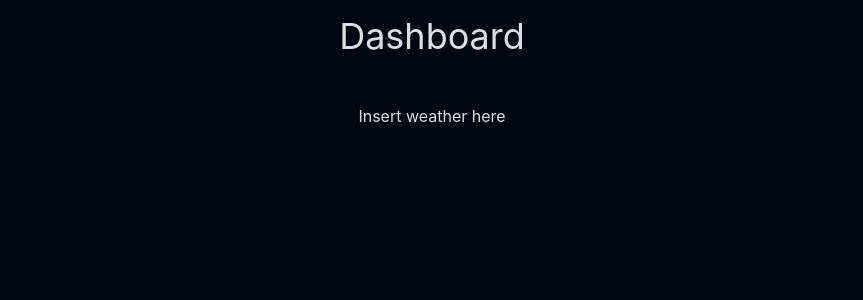
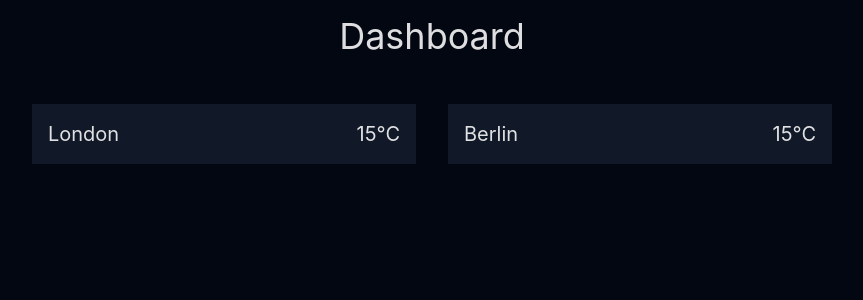
Before and after one commit to TormodNy/weather, a React (Vite) app: page / in a window 1280 px wide. Shown: the top 300 px of the page, without its empty margins (208-1071 px from the left). Built offline with nearby package versions, Linux system fonts and the light colour scheme.

Commit message:
feat: add basic box for selecting weather location

```diff
--- a/src/pages/dashboard/DashboardPage.tsx
+++ b/src/pages/dashboard/DashboardPage.tsx
@@ -1,9 +1,21 @@
 import BasePage from "../base/BasePage";
+import LocationBox from "./LocationBox";
 
 function DashboardPage() {
     return (
         <BasePage heading="Dashboard">
-            Insert weather here
+            <section className="flex flex-row gap-8 w-full justify-center">
+                <LocationBox
+                    locationName="London"
+                    latitude={51.509865}
+                    longitude={-0.118092}
+                />
+                <LocationBox
+                    locationName="Berlin"
+                    latitude={52.520008}
+                    longitude={13.404954}
+                />
+            </section>
         </BasePage>
     );
 }
--- /dev/null
+++ b/src/pages/dashboard/LocationBox.tsx
@@ -0,0 +1,16 @@
+interface LocationBoxProps {
+    locationName: string;
+    latitude: number;
+    longitude: number;
+}
+
+function LocationBox({ locationName, latitude, longitude }: LocationBoxProps) {
+    return (
+        <button className="flex justify-between bg-gray-900 p-4 gap-2 text-xl max-w-96 grow">
+            <span>{locationName}</span>
+            <span>15°C</span>
+        </button>
+    );
+}
+
+export default LocationBox;
```
